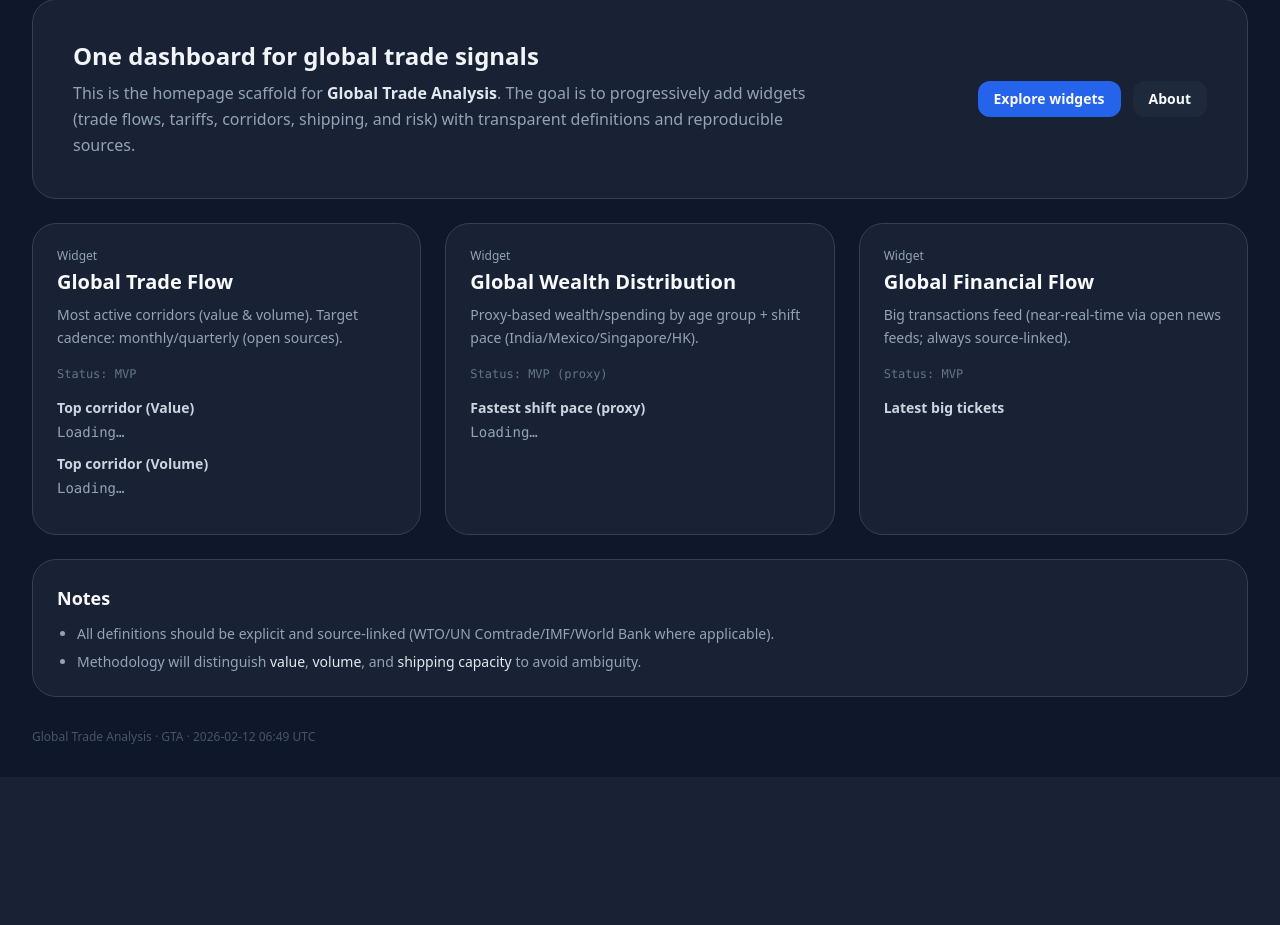
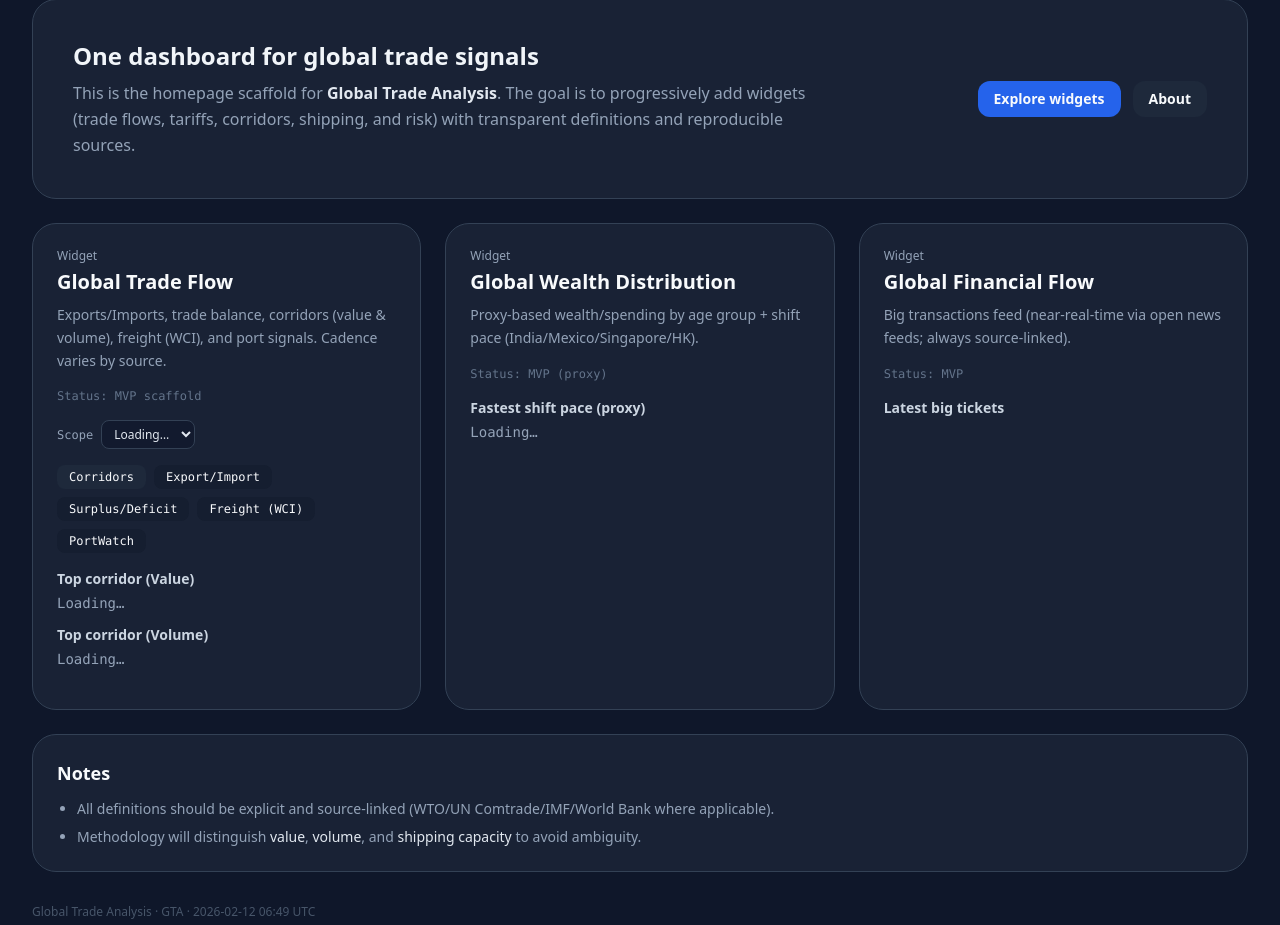
Before and after one commit to linguiben/global-trade-analysis, a FastAPI app: page / in a window 1280 px wide. Shown: the part 153-1078 px from the top of the page. Before the commit the page ends 897 px from the top, so only its background shows below. Run offline with FastAPI, Linux system fonts and the light colour scheme; data comes from the database, SQL or seed files in the repository; some libraries are stand-ins or nearby versions.

Commit message:
Expand Global Trade Flow into tabs with scope selector (MVP)

```diff
--- a/app/web/templates/dashboard.html
+++ b/app/web/templates/dashboard.html
@@ -52,14 +52,62 @@
       <div class="card rounded-3xl p-6 transition-all hover:border-blue-500/50">
         <div class="text-xs text-slate-400">Widget</div>
         <div class="mt-1 text-xl font-bold">Global Trade Flow</div>
-        <p class="mt-2 text-sm text-slate-400 leading-relaxed">Most active corridors (value & volume). Target cadence: monthly/quarterly (open sources).</p>
-        <div class="mt-4 text-xs text-slate-500 font-mono">Status: MVP</div>
+        <p class="mt-2 text-sm text-slate-400 leading-relaxed">Exports/Imports, trade balance, corridors (value & volume), freight (WCI), and port signals. Cadence varies by source.</p>
+        <div class="mt-4 text-xs text-slate-500 font-mono">Status: MVP scaffold</div>
+
+        <div class="mt-4 flex flex-wrap items-center gap-2">
+          <label class="text-xs text-slate-400 font-mono">Scope</label>
+          <select id="trade_geo" class="bg-slate-900/60 border border-slate-700 rounded-lg px-2 py-1 text-xs text-slate-200">
+            <option>Loading…</option>
+          </select>
+        </div>
+
+        <div class="mt-4 flex flex-wrap gap-2 text-xs font-mono">
+          <button data-tab="corridors" class="trade-tab px-3 py-1 rounded-lg bg-slate-800 hover:bg-slate-700">Corridors</button>
+          <button data-tab="exim" class="trade-tab px-3 py-1 rounded-lg bg-slate-900/40 hover:bg-slate-700">Export/Import</button>
+          <button data-tab="balance" class="trade-tab px-3 py-1 rounded-lg bg-slate-900/40 hover:bg-slate-700">Surplus/Deficit</button>
+          <button data-tab="wci" class="trade-tab px-3 py-1 rounded-lg bg-slate-900/40 hover:bg-slate-700">Freight (WCI)</button>
+          <button data-tab="portwatch" class="trade-tab px-3 py-1 rounded-lg bg-slate-900/40 hover:bg-slate-700">PortWatch</button>
+        </div>
+
         <div class="mt-4 text-sm">
-          <div class="text-slate-300 font-semibold">Top corridor (Value)</div>
-          <div id="trade_value_top" class="text-slate-400 text-sm mt-1 font-mono">Loading…</div>
-          <div class="text-slate-300 font-semibold mt-3">Top corridor (Volume)</div>
-          <div id="trade_volume_top" class="text-slate-400 text-sm mt-1 font-mono">Loading…</div>
-          <div id="trade_period" class="text-xs text-slate-500 mt-3 font-mono"></div>
+          <div id="trade_panel_corridors" class="trade-panel">
+            <div class="text-slate-300 font-semibold">Top corridor (Value)</div>
+            <div id="trade_value_top" class="text-slate-400 text-sm mt-1 font-mono">Loading…</div>
+            <div class="text-slate-300 font-semibold mt-3">Top corridor (Volume)</div>
+            <div id="trade_volume_top" class="text-slate-400 text-sm mt-1 font-mono">Loading…</div>
+          </div>
+
+          <div id="trade_panel_exim" class="trade-panel hidden">
+            <div class="grid grid-cols-2 gap-3">
+              <div>
+                <div class="text-slate-300 font-semibold">Export</div>
+                <div id="trade_export" class="text-slate-400 text-sm mt-1 font-mono">—</div>
+              </div>
+              <div>
+                <div class="text-slate-300 font-semibold">Import</div>
+                <div id="trade_import" class="text-slate-400 text-sm mt-1 font-mono">—</div>
+              </div>
+            </div>
+          </div>
+
+          <div id="trade_panel_balance" class="trade-panel hidden">
+            <div class="text-slate-300 font-semibold">Trade balance</div>
+            <div id="trade_balance" class="text-slate-400 text-sm mt-1 font-mono">—</div>
+          </div>
+
+          <div id="trade_panel_wci" class="trade-panel hidden">
+            <div class="text-slate-300 font-semibold">World Container Index (Drewry)</div>
+            <div id="trade_wci" class="text-slate-400 text-sm mt-1 font-mono">—</div>
+            <div id="trade_wci_commentary" class="text-slate-400 text-sm mt-2"></div>
+          </div>
+
+          <div id="trade_panel_portwatch" class="trade-panel hidden">
+            <div class="text-slate-300 font-semibold">IMF PortWatch</div>
+            <div id="trade_portwatch" class="text-slate-400 text-sm mt-1 font-mono">—</div>
+          </div>
+
+          <div id="trade_period" class="text-xs text-slate-500 mt-4 font-mono"></div>
           <div id="trade_source" class="text-xs text-slate-500 mt-1 font-mono"></div>
         </div>
       </div>
@@ -110,15 +158,78 @@
         return n + " kg";
       }
 
+      function setTradeTab(active) {
+        document.querySelectorAll('.trade-panel').forEach(p => p.classList.add('hidden'));
+        const panel = document.getElementById('trade_panel_' + active);
+        if (panel) panel.classList.remove('hidden');
+
+        document.querySelectorAll('.trade-tab').forEach(b => {
+          if (b.dataset.tab === active) {
+            b.classList.remove('bg-slate-900/40');
+            b.classList.add('bg-slate-800');
+          } else {
+            b.classList.remove('bg-slate-800');
+            b.classList.add('bg-slate-900/40');
+          }
+        });
+      }
+
+      function fmtSignedUSD(n) {
+        if (n == null) return '—';
+        const sign = n >= 0 ? '+' : '−';
+        return sign + '$' + fmtUSD(Math.abs(n));
+      }
+
+      let TRADE_DATA = null;
+
+      function renderTrade() {
+        if (!TRADE_DATA) return;
+        const geo = document.getElementById('trade_geo').value || 'Global';
+        const d = (TRADE_DATA.by_geo || {})[geo] || {};
+
+        const v = (d.value_usd_top || [])[0];
+        const vol = (d.volume_top || [])[0];
+        document.getElementById('trade_value_top').textContent = v ? `${v.origin} → ${v.dest} · $${fmtUSD(v.value_usd)}` : '—';
+        document.getElementById('trade_volume_top').textContent = vol ? `${vol.origin} → ${vol.dest} · ${fmtKG(vol.volume_kg)}` : '—';
+
+        document.getElementById('trade_export').textContent = d.export_usd != null ? `$${fmtUSD(d.export_usd)}` : '—';
+        document.getElementById('trade_import').textContent = d.import_usd != null ? `$${fmtUSD(d.import_usd)}` : '—';
+        document.getElementById('trade_balance').textContent = d.trade_balance_usd != null ? fmtSignedUSD(d.trade_balance_usd) : '—';
+
+        const wci = TRADE_DATA.wci || {};
+        const wciLine = wci.value_usd_per_40ft != null ? `$${wci.value_usd_per_40ft}/40ft` : '—';
+        document.getElementById('trade_wci').textContent = `${wciLine}`;
+        document.getElementById('trade_wci_commentary').textContent = wci.commentary || '';
+
+        const pw = TRADE_DATA.portwatch || {};
+        document.getElementById('trade_portwatch').textContent = pw.commentary || '—';
+
+        document.getElementById('trade_period').textContent = `Period: ${d.period || '—'} · WCI: ${wci.period || '—'} · PortWatch: ${pw.period || '—'}`;
+        document.getElementById('trade_source').textContent = `Source: ${TRADE_DATA.source} · Updated: ${TRADE_DATA.updated_at}`;
+      }
+
       async function loadTrade() {
         const res = await fetch(`${BASE}/api/trade/corridors`);
         const data = await res.json();
-        const v = (data.value_usd_top || [])[0];
-        const vol = (data.volume_top || [])[0];
-        document.getElementById('trade_value_top').textContent = v ? `${v.origin} → ${v.dest} · $${fmtUSD(v.value_usd)}` : '—';
-        document.getElementById('trade_volume_top').textContent = vol ? `${vol.origin} → ${vol.dest} · ${fmtKG(vol.volume_kg)}` : '—';
-        document.getElementById('trade_period').textContent = `Period: ${data.period || '—'}`;
-        document.getElementById('trade_source').textContent = `Source: ${data.source} · Updated: ${data.updated_at}`;
+        TRADE_DATA = data;
+
+        const sel = document.getElementById('trade_geo');
+        sel.innerHTML = '';
+        (data.geos || ['Global']).forEach(g => {
+          const opt = document.createElement('option');
+          opt.value = g;
+          opt.textContent = g;
+          sel.appendChild(opt);
+        });
+        sel.value = 'Global';
+        sel.addEventListener('change', renderTrade);
+
+        document.querySelectorAll('.trade-tab').forEach(b => {
+          b.addEventListener('click', () => setTradeTab(b.dataset.tab));
+        });
+        setTradeTab('corridors');
+
+        renderTrade();
       }
 
       async function loadWealth() {
```
Also changed, not shown: app/web/widget_data.py (+70 -15 lines).
